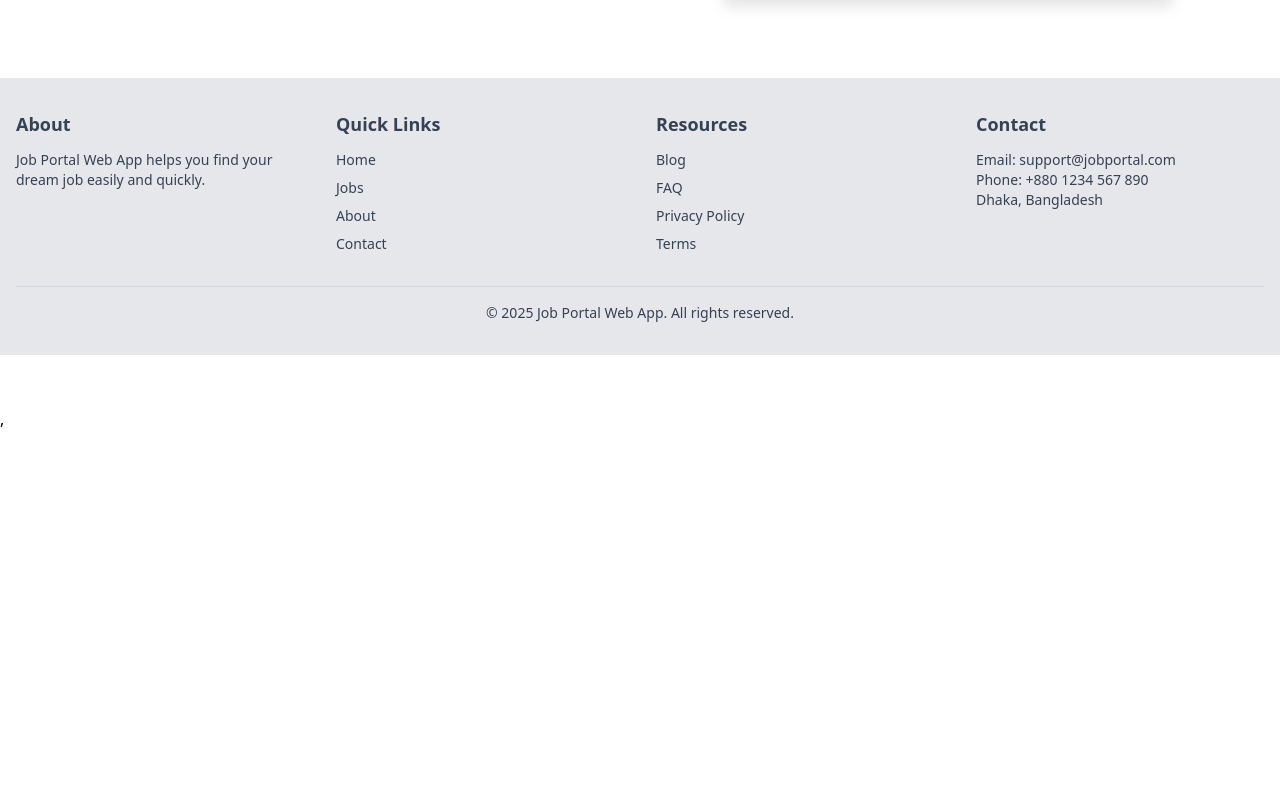
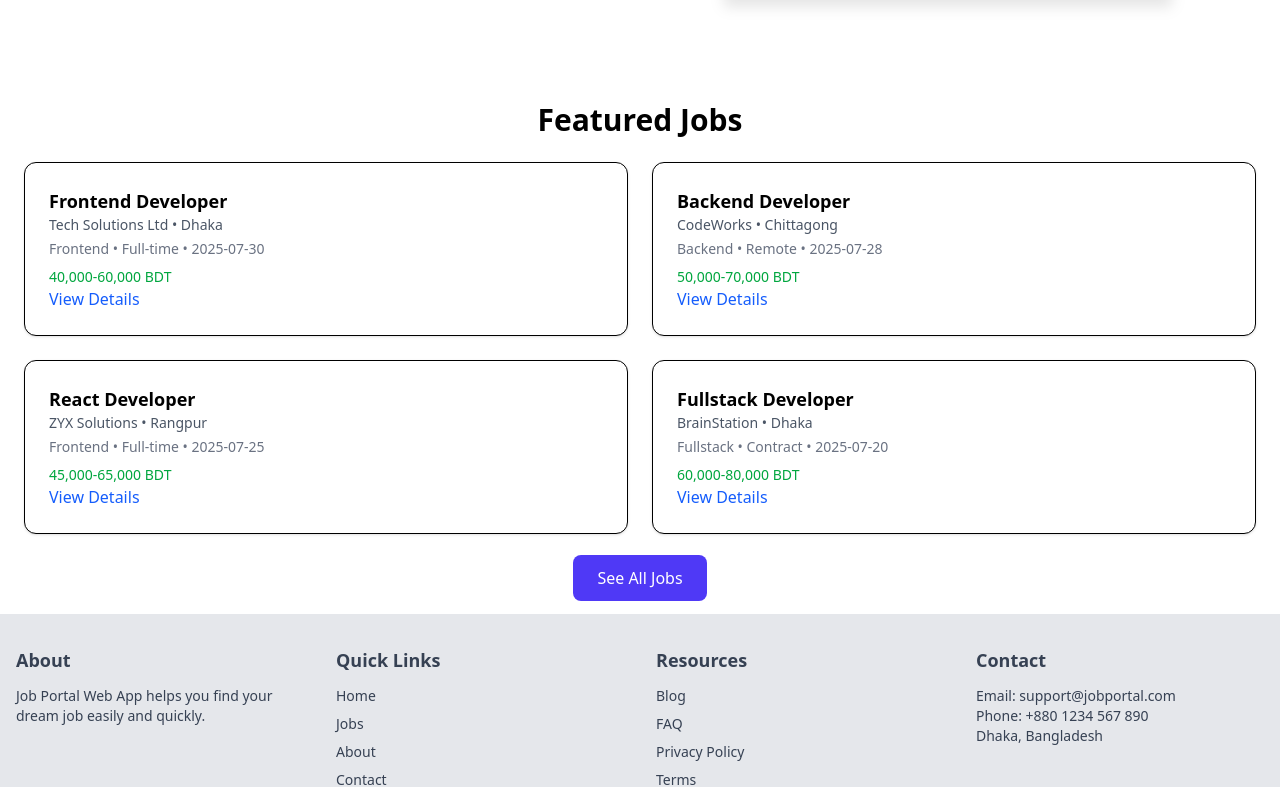
Before and after one commit to alamincse2003/job-portal-web-app, a React (Vite) app: page / in a window 1280 px wide. Shown: the part 393-1180 px from the top of the page. Before the commit the page ends 824 px from the top, so only its background shows below. Built offline with nearby package versions, Linux system fonts and the light colour scheme; data requests are answered from the project's data file.

Commit message:
the home page of featured section completed

```diff
--- /dev/null
+++ b/src/components/FeaturedJobs.jsx
@@ -0,0 +1,56 @@
+import api from "../services/api";
+import { Link } from "react-router";
+import { useEffect, useState } from "react";
+
+const FeaturedJobs = () => {
+  const [jobs, setJobs] = useState([]);
+  useEffect(() => {
+    api
+      .get("/jobs")
+      .then((res) => {
+        setJobs(res.data);
+      })
+      .catch((err) => console.error(err));
+  }, []);
+  return (
+    <section className="my-6 px-6">
+      <h2 className="text-3xl font-bold text-center mb-6">Featured Jobs</h2>
+      <div className="grid md:grid-cols-2 gap-6">
+        {jobs.slice(0, 4).map((job) => (
+          <div
+            key={job.id}
+            className="border rounded-xl p-6 shadow hover:shadow-lg bg-white dark:bg-gray-800 transition"
+          >
+            <h3 className="text-lg font-semibold">{job.title}</h3>
+            <p className="text-sm text-gray-600 dark:text-gray-300">
+              {job.company} • {job.location}
+            </p>
+            <p className="text-sm text-gray-500 mt-1">
+              {job.category} • {job.type} • {job.postedAt}
+            </p>
+            <p className="text-sm text-green-600 font-medium mt-2">
+              {job.salary}
+            </p>
+            <Link
+              to={`/jobs/${job.id}`}
+              className="text-blue-600 hover:underline"
+            >
+              View Details
+            </Link>
+          </div>
+        ))}
+      </div>
+
+      <div className="text-center mt-8">
+        <Link
+          to="/jobs"
+          className="px-6 py-3 bg-indigo-600 text-white rounded-lg hover:bg-indigo-700"
+        >
+          See All Jobs
+        </Link>
+      </div>
+    </section>
+  );
+};
+
+export default FeaturedJobs;
--- a/src/components/JobCard.jsx
+++ b/src/components/JobCard.jsx
@@ -3,7 +3,7 @@ import { FaRegBookmark, FaBookmark } from "react-icons/fa";
 import { Link } from "react-router";
 import { getBookmarks, toggleBookmark } from "../utils/bookmark";
 
-const JobCard = ({ job, isBookmarked, onToggleBookmark, onApply }) => {
+const JobCard = ({ job, isBookmarked }) => {
   const [bookmarked, setBookmarked] = useState(false);
 
   useEffect(() => {
@@ -34,12 +34,12 @@ const JobCard = ({ job, isBookmarked, onToggleBookmark, onApply }) => {
       </div>
 
       <div className="flex items-start md:items-center gap-3">
-        <button
+        {/* <button
           onClick={() => onApply(job)}
           className="px-3 py-2 bg-blue-600 text-white rounded hover:bg-blue-700"
         >
           Apply
-        </button>
+        </button> */}
 
         <button
           onClick={handleBookmark}
--- a/src/pages/Home.jsx
+++ b/src/pages/Home.jsx
@@ -1,9 +1,11 @@
+import FeaturedJobs from "../components/FeaturedJobs";
 import Hero from "../components/Hero";
 
 const Home = () => {
   return (
     <>
       <Hero />
+      <FeaturedJobs />
     </>
   );
 };
--- a/src/pages/Jobs.jsx
+++ b/src/pages/Jobs.jsx
@@ -93,10 +93,9 @@ const Jobs = () => {
     console.log("toggle bookmark", id);
   };
 
-  const handleApply = (job) => {
-    // placeholder — implement applications POST later
-    alert("Apply clicked for: " + job.title);
-  };
+  // const handleApply = (job) => {
+  //   alert("Apply clicked for: " + job.title);
+  // };
 
   return (
     <div className="max-w-5xl mx-auto p-4 space-y-4">
@@ -181,7 +180,7 @@ const Jobs = () => {
                   job={job}
                   isBookmarked={false}
                   onToggleBookmark={handleToggleBookmark}
-                  onApply={handleApply}
+                  // onApply={handleApply}
                 />
               ))
             )}
```
